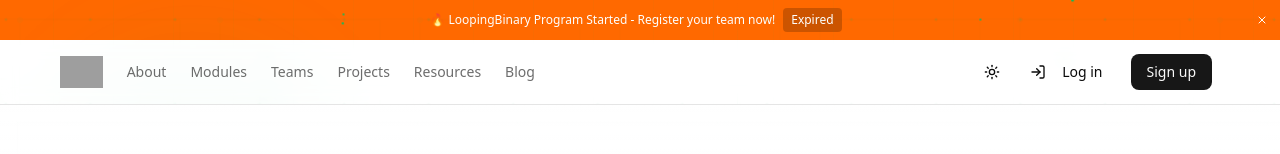
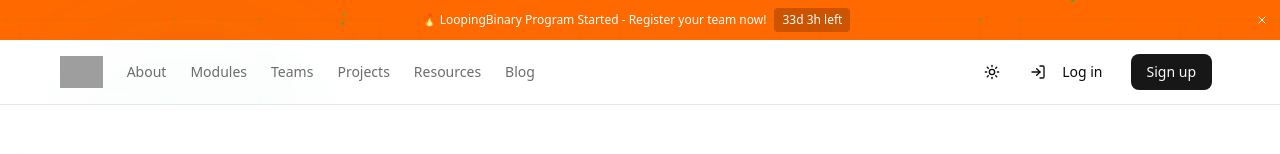
Before and after one commit to tatohmodest/loopingbinary-junior-dev, a Next.js app: page / in a window 1280 px wide. Shown: the top 154 px of the page. Built offline with nearby package versions, Linux system fonts and the light colour scheme; no server answers; grey boxes are pictures that could not be loaded.

Commit message:
fixed for the program tmer

```diff
--- a/src/components/alert.tsx
+++ b/src/components/alert.tsx
@@ -14,7 +14,7 @@ export function ProgramAlertBanner({ onClose }: ProgramAlertBannerProps) {
   useEffect(() => {
     const calculateTimeLeft = () => {
       const now = new Date()
-      const endDate = new Date("2024-07-23T23:59:59")
+      const endDate = new Date("2025-07-23T23:59:59")
       const difference = endDate.getTime() - now.getTime()
 
       if (difference > 0) {
```
